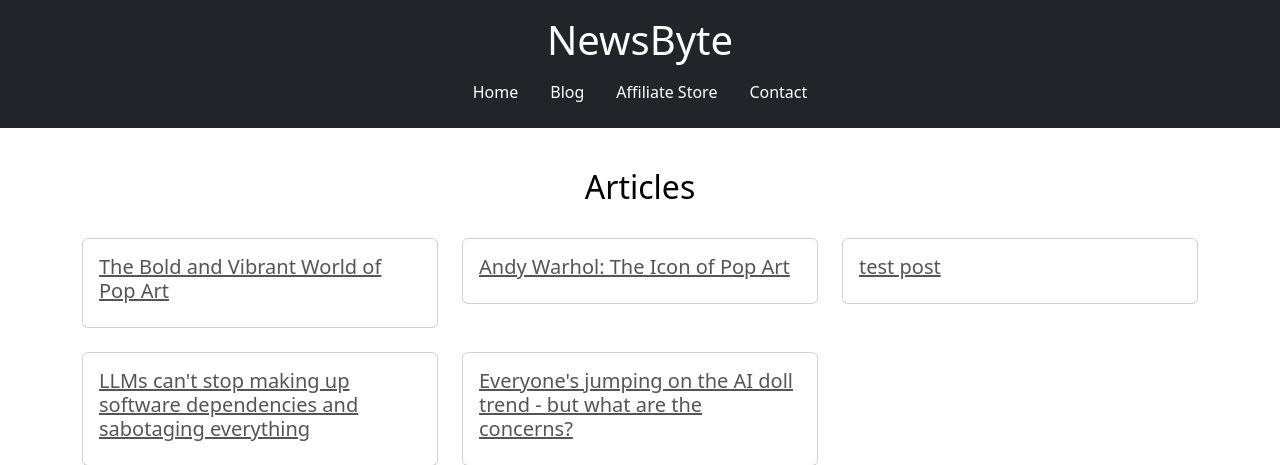
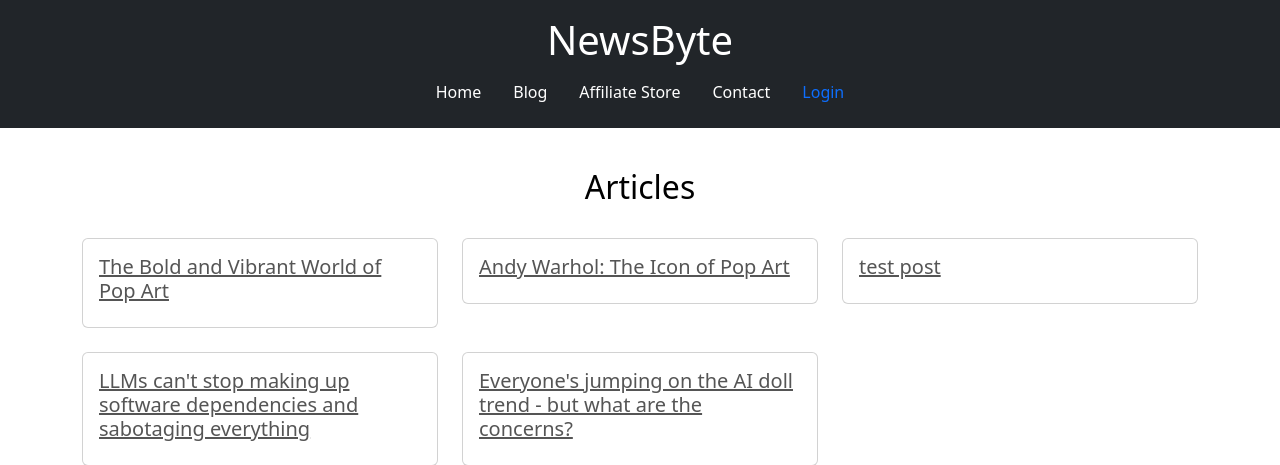
Before and after one commit to struk49/wwe-mania, a Django app: page / in a window 1280 px wide. Shown: the top 465 px of the page. Run offline with Django 5.2, Linux system fonts and the light colour scheme; data comes from the database, SQL or seed files in the repository.

Commit message:
tried to add login

```diff
--- a/wwe_mania/home/templates/home/home.html
+++ b/wwe_mania/home/templates/home/home.html
@@ -17,6 +17,15 @@
                 <li class="nav-item"><a class="nav-link text-white" href="blog.html">Blog</a></li>
                 <li class="nav-item"><a class="nav-link text-white" href="store.html">Affiliate Store</a></li>
                 <li class="nav-item"><a class="nav-link text-white" href="contact.html">Contact</a></li>
+                {% if user.is_authenticated %}
+                <li class="nav-item">
+                  <a class="nav-link" href="{% url 'logout' %}">Logout</a>
+                </li>
+              {% else %}
+                <li class="nav-item">
+                  <a class="nav-link" href="{% url 'login' %}">Login</a>
+                </li>
+              {% endif %}
             </ul>
         </nav>
     </header>
--- a/wwe_mania/home/templates/home/post_detail.html
+++ b/wwe_mania/home/templates/home/post_detail.html
@@ -29,6 +29,11 @@
     <div class="card">
         <div class="card-content"{{ post.content|linebreaks }}>
             <p>{{ post.content }}</p>
+            {% if user.is_superuser %}
+    <a href="{% url 'add_post' %}" class="btn btn-success">Add Post</a>
+    <a href="{% url 'delete_post' post.pk %}" class="btn btn-danger">Delete</a>
+{% endif %}
+
         </div>
         <div class="timestamp">
             Posted on {{ post.created_at }}
--- a/wwe_mania/home/urls.py
+++ b/wwe_mania/home/urls.py
@@ -1,7 +1,11 @@
 from django.urls import path
-from .views import home, post_detail  # <- this imports the view functions
+from django.contrib.auth import views as auth_views
+from .views import home, post_detail , add_post # <- this imports the view functions
 
 urlpatterns = [
     path('', home, name='home'),
-    path('posts/<int:pk>/', post_detail, name='post_detail')
+    path('posts/<int:pk>/', post_detail, name='post_detail'),
+    path('posts/add/', add_post, name='add_post'),
+    path('login/', auth_views.LoginView.as_view(template_name='home/login.html'), name='login'),
+    path('logout/', auth_views.LogoutView.as_view(next_page='login'), name='logout'),
 ]
--- a/wwe_mania/home/views.py
+++ b/wwe_mania/home/views.py
@@ -1,4 +1,7 @@
-from django.shortcuts import render, get_object_or_404
+from django.shortcuts import render, get_object_or_404, redirect
+from django.contrib.auth.decorators import user_passes_test, login_required
+from .forms import PostForm
+from .decorators import superuser_required  # use your custom decorator
 from .models import Post
 
 
@@ -11,3 +14,23 @@ def home(request):
 def post_detail(request, pk):
     post = get_object_or_404(Post, pk=pk)
     return render(request, 'home/post_detail.html', {'post': post})
+
+
+@login_required
+@superuser_required
+def add_post(request):
+    if request.method == "POST":
+        form = PostForm(request.POST)
+        if form.is_valid():
+            form.save()
+            return redirect('home')
+    else:
+        form = PostForm()
+    return render(request, 'home/add_post.html', {'form': form})
+
+@login_required
+@superuser_required
+def delete_post(request, pk):
+    post = Post.objects.get(pk=pk)
+    post.delete()
+    return redirect('home')
--- a/wwe_mania/wwe_mania/settings.py
+++ b/wwe_mania/wwe_mania/settings.py
@@ -130,6 +130,9 @@ STATIC_ROOT = os.path.join(BASE_DIR, 'staticfiles')
 MEDIA_URL = '/media/'
 MEDIA_ROOT = os.path.join(BASE_DIR, 'media')
 
+LOGIN_REDIRECT_URL = 'home'
+LOGOUT_REDIRECT_URL = 'login'
+
 # Default primary key field type
 # https://docs.djangoproject.com/en/5.1/ref/settings/#default-auto-field
 
```
Also changed, not shown: wwe_mania/home/forms.py (added, +7 -0 lines), wwe_mania/home/templates/home/add_post.html (added, +9 -0 lines), wwe_mania/home/templates/home/login.html (added, +9 -0 lines).
